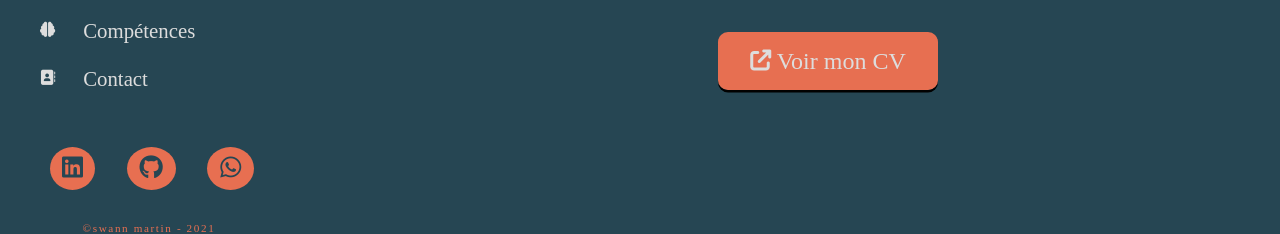
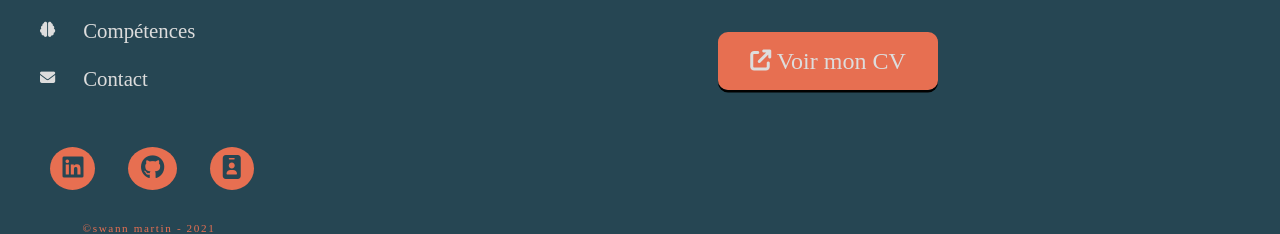
Before and after one commit to swann-martin/portfolio, a React (Vite) app: page / in a window 1280 px wide. Shown: the part 470-704 px from the top of the page. Built offline with nearby package versions, Linux system fonts and the light colour scheme; a web font is replaced by a local one.

Commit message:
add malt.be profile

```diff
--- a/src/components/Nav/Navigation.tsx
+++ b/src/components/Nav/Navigation.tsx
@@ -26,7 +26,7 @@ const Navigation = () => {
 
     {
       label: "Contact",
-      icon: "fas fa-address-book",
+      icon: "fa-solid fa-envelope",
       path: "/contact",
     },
   ];
@@ -43,9 +43,9 @@ const Navigation = () => {
       path: "https://github.com/swann-martin/",
     },
     {
-      label: "WhatsApp",
-      icon: "fa-brands fa-whatsapp",
-      path: "https://api.whatsapp.com/send?phone=33667025467",
+      label: "Malt.be",
+      icon: "fa-sharp fa-solid fa-id-badge",
+      path: "https://fr.malt.be/profile/swannmartin",
     },
   ];
 
```
